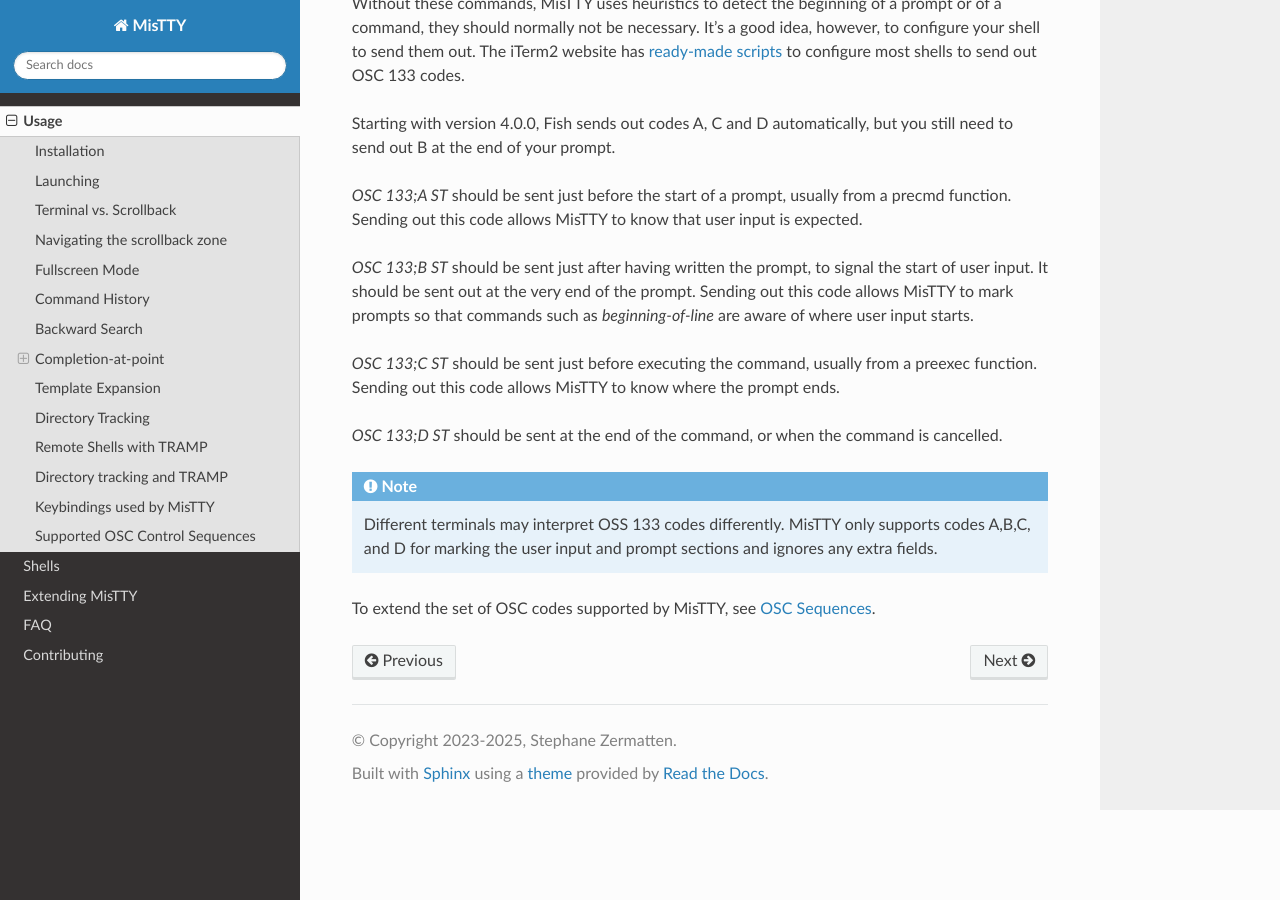
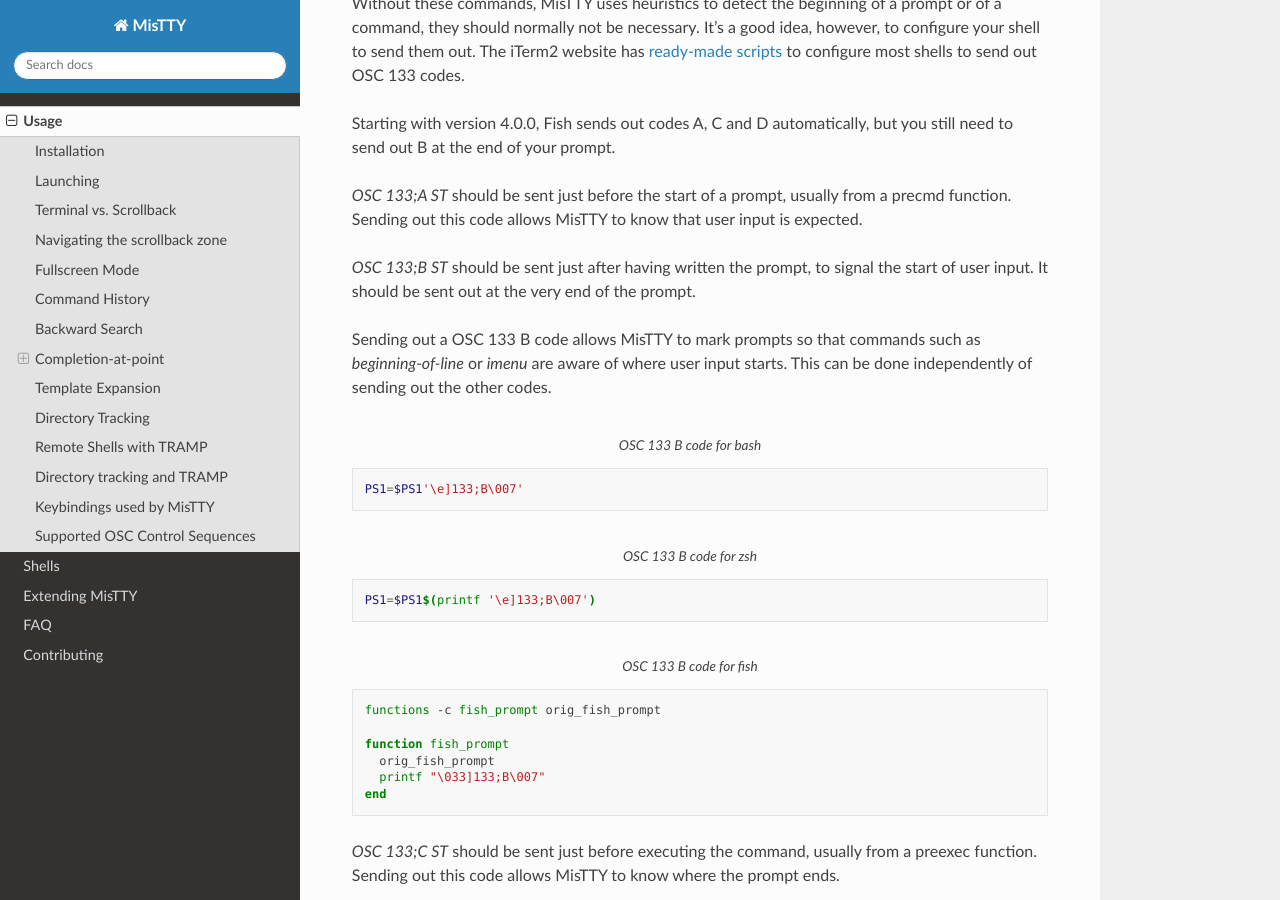
Before and after one commit to szermatt/mistty, a Sphinx documentation site: the page built from docs/source/usage.rst, in a window 1280 px wide and 900 px high, scrolled down 12374 px. Built offline with Sphinx 7.4.7 and the Read the Docs theme 3.1.0, drawn with Linux system fonts in a browser that asks for light colours.

Commit message:
docs: Example of sending out OSC 133 B code for 3 shells.

```diff
--- a/docs/source/usage.rst
+++ b/docs/source/usage.rst
@@ -772,9 +772,34 @@
 
 *OSC 133;B ST* should be sent just after having written the prompt, to
 signal the start of user input. It should be sent out at the very end
-of the prompt. Sending out this code allows MisTTY to mark prompts so
-that commands such as `beginning-of-line` are aware of where user
-input starts.
+of the prompt.
+
+Sending out a OSC 133 B code allows MisTTY to mark prompts so that
+commands such as `beginning-of-line` or `imenu` are aware of where
+user input starts. This can be done independently of sending out the
+other codes.
+
+
+.. code-block:: bash
+   :caption: OSC 133 B code for bash
+
+   PS1=$PS1'\e]133;B\007'
+
+.. code-block:: zsh
+   :caption: OSC 133 B code for zsh
+
+   PS1=$PS1$(printf '\e]133;B\007')
+
+.. code-block:: fish
+   :caption: OSC 133 B code for fish
+
+   functions -c fish_prompt orig_fish_prompt
+
+   function fish_prompt
+     orig_fish_prompt
+     printf "\033]133;B\007"
+   end
+
 
 *OSC 133;C ST* should be sent just before executing the command,
 usually from a preexec function. Sending out this code allows MisTTY
```
Also changed, not shown: 1 other file.
